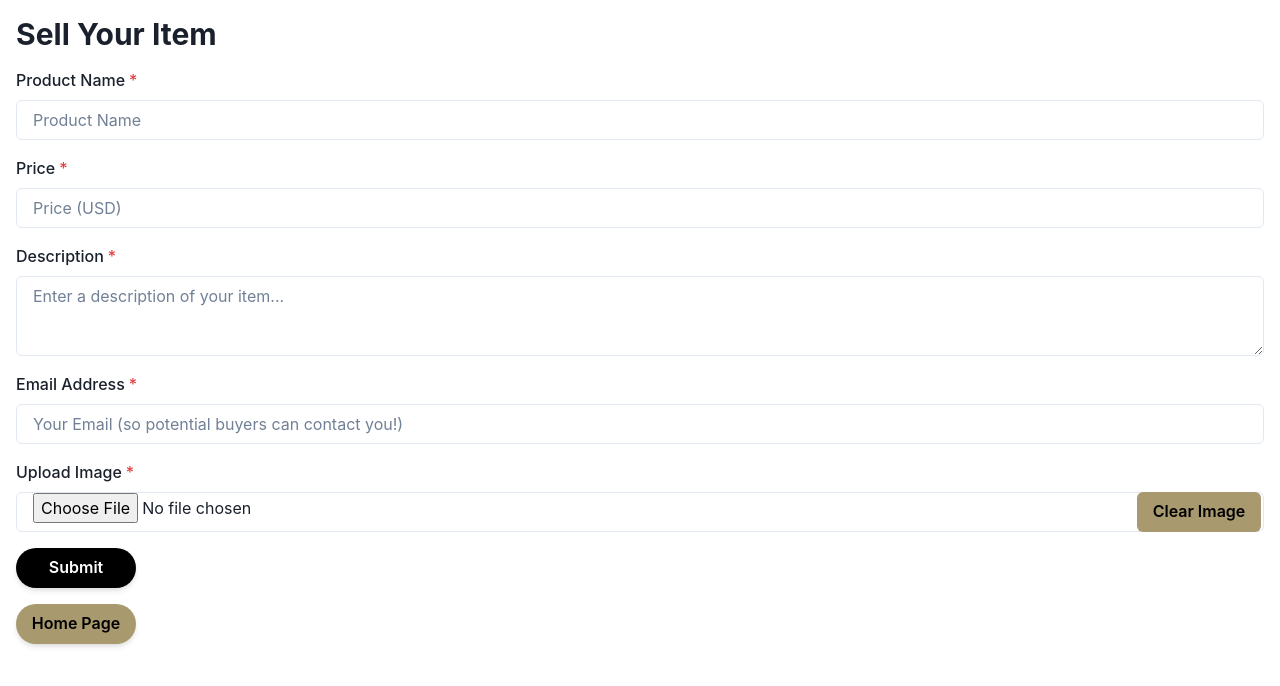
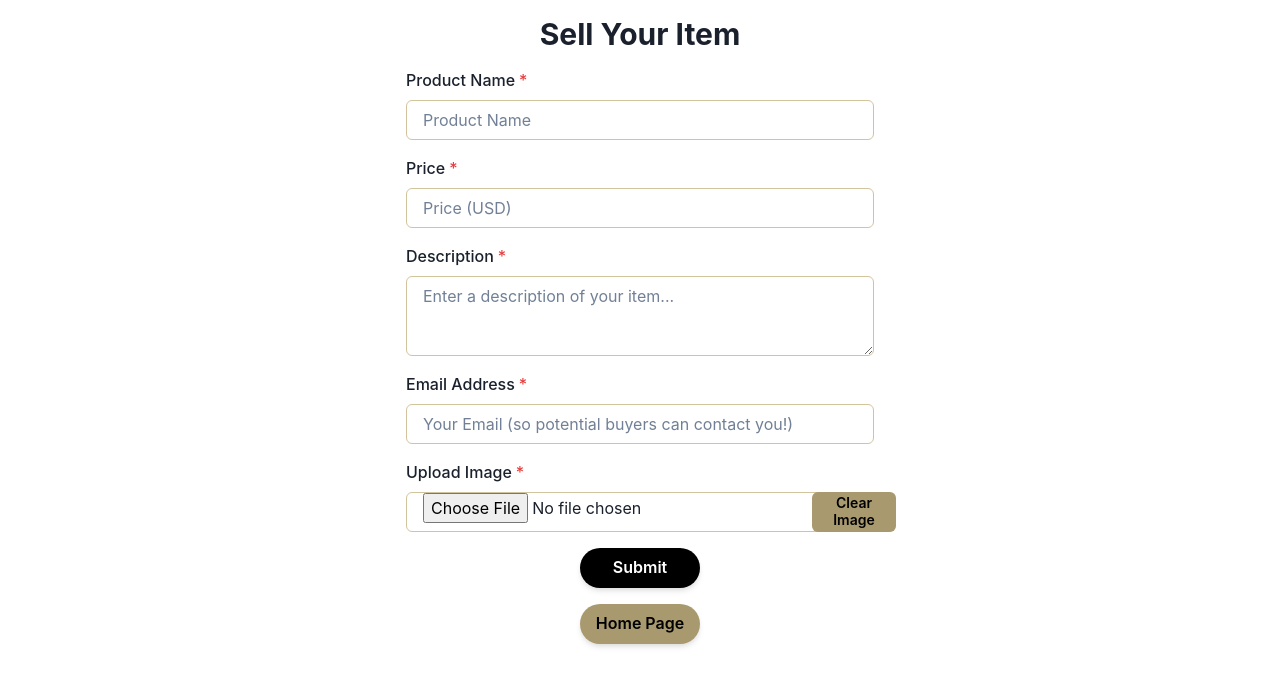
Before and after one commit to Rich-Park/vandymarketplace, a React (Create React App) app: page /sell-item in a window 1280 px wide. Shown: the top 686 px of the page. Built offline with nearby package versions, Linux system fonts and the light colour scheme.

Commit message:
update sell items

```diff
--- a/public/index.html
+++ b/public/index.html
@@ -24,7 +24,7 @@
       work correctly both with client-side routing and a non-root public URL.
       Learn how to configure a non-root public URL by running `npm run build`.
     -->
-    <title>React App</title>
+    <title>Vandy Marketplace</title>
   </head>
   <body>
     <noscript>You need to enable JavaScript to run this app.</noscript>
--- a/src/App.js
+++ b/src/App.js
@@ -1,4 +1,4 @@
-import { ChakraProvider, Button, extendTheme } from "@chakra-ui/react";
+import { ChakraProvider, Button, extendTheme, Flex } from "@chakra-ui/react";
 import { BrowserRouter as Router, Routes, Route, Link } from "react-router-dom";
 import SellItemForm from "./components/SellItemForm";
 import HomePage from "./components/HomePage";
@@ -31,8 +31,9 @@ function App() {
           <Route
             path="/sell-item"
             element={
-              <>
+              <div>
                 <SellItemForm />
+                <Flex justifyContent="center">
                   <Button
                     as={Link}
                     bg={"brand.200"}
@@ -45,11 +46,11 @@ function App() {
                       bg: "brand.500",
                       boxShadow: "lg",
                     }}
-                  ml={"1rem"}
                   >
                     Home Page
                   </Button>
-              </>
+                </Flex>
+              </div>
             }
           />
         </Routes>
--- a/src/components/SellItemForm.js
+++ b/src/components/SellItemForm.js
@@ -17,6 +17,7 @@ import { useNavigate } from "react-router-dom";
 import { getUserID } from "../firebaseFunctions/dataload";
 import {
   Modal,
+  Flex,
   ModalOverlay,
   ModalContent,
   ModalHeader,
@@ -87,21 +88,14 @@ function SellItemForm() {
     }
   };
 
-  // const handleRemoveImage = (index) => {
-  //   const updatedImages = [...formData.images];
-  //   updatedImages.splice(index, 1);
-  //   setFormData({
-  //     ...formData,
-  //     images: updatedImages,
-  //   });
-  // };
-
   const handleSubmit = async (e) => {
     e.preventDefault();
     if (!formData.email.endsWith("@vanderbilt.edu")) {
       alert('Email must end with "@vanderbilt.edu"');
       return;
     }
+    const submitButton = e.target.querySelector('button[type="submit"]');
+    submitButton.disabled = true;
     try {
       let userId = await getUserID();
       const tooManyItems = await rateLimitFormSubmissions(userId);
@@ -117,12 +111,14 @@ function SellItemForm() {
       navigate("/");
     } catch (error) {
       console.error(error);
+    } finally {
+      submitButton.disabled = false;
     }
   };
 
   return (
-    <Box p={4}>
-      <Heading as="h2" size="lg" mb={4}>
+    <Box p={4} maxWidth="500px" margin="0 auto">
+      <Heading as="h2" size="lg" mb={4} textAlign="center" >
         Sell Your Item
       </Heading>
       <form onSubmit={handleSubmit}>
@@ -135,6 +131,10 @@ function SellItemForm() {
               value={formData.productName}
               onChange={handleChange}
               placeholder="Product Name"
+              width="100%"
+              border="1px solid #D1C49D"
+              borderRadius="md"
+              _hover={{ border: "1px solid #A8996E" }}
             />
           </FormControl>
 
@@ -146,6 +146,10 @@ function SellItemForm() {
               value={formData.price}
               onChange={handleChange}
               placeholder="Price (USD)"
+              width="100%"
+              border="1px solid #D1C49D"
+              borderRadius="md"
+              _hover={{ border: "1px solid #A8996E" }}
             />
           </FormControl>
 
@@ -157,6 +161,10 @@ function SellItemForm() {
               value={formData.description}
               onChange={handleChange}
               placeholder="Enter a description of your item..."
+              width="100%"
+              border="1px solid #D1C49D"
+              borderRadius="md"
+              _hover={{ border: "1px solid #A8996E" }}
             />
           </FormControl>
 
@@ -168,9 +176,12 @@ function SellItemForm() {
               value={formData.email}
               onChange={handleChange}
               placeholder="Your Email (so potential buyers can contact you!)"
+              width="100%"
+              border="1px solid #D1C49D"
+              borderRadius="md"
+              _hover={{ border: "1px solid #A8996E" }}
             />
           </FormControl>
-
           {/* Image Upload */}
           <FormControl id="images" isRequired>
             <FormLabel>Upload Image</FormLabel>
@@ -181,10 +192,15 @@ function SellItemForm() {
                 onChange={handleImageUpload}
                 accept="image/*"
                 data-testid="upload-images-input"
+                width="100%"
+                style={{ textAlign: "center" }}
+                border="1px solid #D1C49D"
+                borderRadius="md"
+                _hover={{ border: "1px solid #A8996E" }}
               />
-              <InputRightElement style={{ width: "130px" }}>
+              <InputRightElement>
                 <Button
-                  size="md"
+                  style={{ fontSize: "14px", padding: "16px 42px", whiteSpace: "normal" }}
                   bg={"brand.200"}
                   color={"black"}
                   onClick={() => {
@@ -207,7 +223,8 @@ function SellItemForm() {
               />
             )}
           </FormControl>
-
+        </VStack>
+        <Flex justifyContent="center" mt={4}>
           <Button
             type="submit"
             colorScheme="teal"
@@ -223,10 +240,12 @@ function SellItemForm() {
           >
             Submit
           </Button>
-          <Modal
-            isOpen={isErrorModalOpen}
-            onClose={() => setIsErrorModalOpen(false)}
-          >
+        </Flex>
+      </form>
+      <Modal
+        isOpen={isErrorModalOpen}
+        onClose={() => setIsErrorModalOpen(false)}
+      >
             <ModalOverlay />
             <ModalContent>
               <ModalHeader>Error</ModalHeader>
@@ -235,9 +254,7 @@ function SellItemForm() {
                 <Text color="red">{error}</Text>
               </ModalBody>
             </ModalContent>
-          </Modal>
-        </VStack>
-      </form>
+      </Modal>
     </Box>
   );
 }
```
Lines whose indentation alone changed are shown as unchanged.
